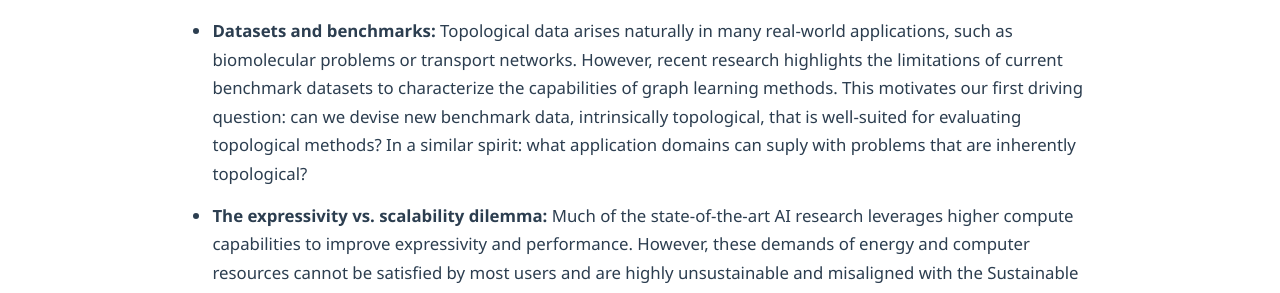
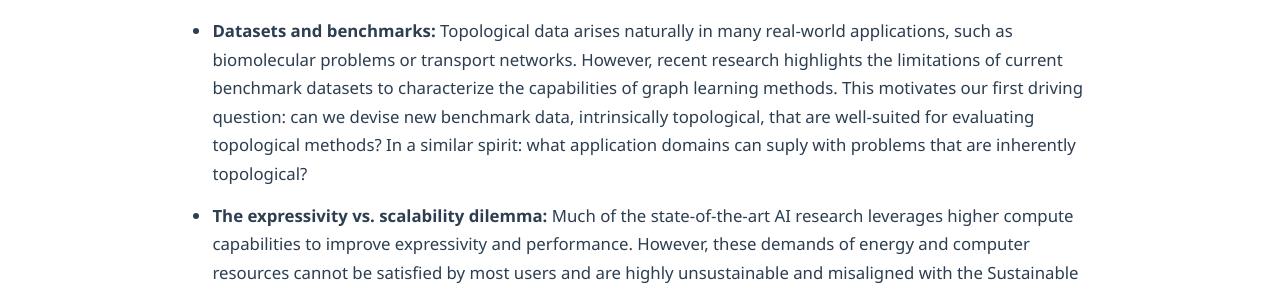
Before and after one commit to aidos-lab/tdl-workshop, a Jekyll site: the page built from index.html, in a window 1280 px wide and 900 px high, scrolled down 684 px. Shown: the part 241-534 px from the top of the window. Built offline with Jekyll 4.4.1, drawn with Linux system fonts in a browser that asks for light colours.

Commit message:
fixed typo

```diff
--- a/index.html
+++ b/index.html
@@ -32,7 +32,7 @@
     <div class="about-body">
       <p>This workshop aims to bring together researchers and practicioners from the fields of topological data analysis and deep learning to foster collaboration and exchange of ideas. Through a combination of plenary talks, focused project work, and interactive sessions, we will explore the latest developments in topological deep learning and identify promising directions for future research. Some themes we hope to cover include, but are not limited, to:</p>
       <ul>
-        <li><strong>Datasets and benchmarks:</strong> Topological data arises naturally in many real-world applications, such as biomolecular problems or transport networks. However, recent research highlights the limitations of current benchmark datasets to characterize the capabilities of graph learning methods. This motivates our first driving question: can we devise new benchmark data, intrinsically topological, that is well-suited for evaluating topological methods? In a similar spirit: what application domains can suply with problems that are inherently topological?</li>
+        <li><strong>Datasets and benchmarks:</strong> Topological data arises naturally in many real-world applications, such as biomolecular problems or transport networks. However, recent research highlights the limitations of current benchmark datasets to characterize the capabilities of graph learning methods. This motivates our first driving question: can we devise new benchmark data, intrinsically topological, that are well-suited for evaluating topological methods? In a similar spirit: what application domains can suply with problems that are inherently topological?</li>
         <li><strong>The expressivity vs. scalability dilemma:</strong> Much of the state-of-the-art AI research leverages higher compute capabilities to improve expressivity and performance. However, these demands of energy and computer resources cannot be satisfied by most users and are highly unsustainable and misaligned with the Sustainable Development Goals of the United Nations. Incorporating topological and geometric biases can significantly reduce model size without sacrificing performance, as demonstrated by equivariant networks—leveraging geometric group theory—and neural k-forms—leveraging differential geometry. We aim to contribute to this line of work by exploring new topological methods for the development of expressive yet scalable models.</li>
         <li><strong>Topological neural networks:</strong> Recently, many graph learning methods have been extended to accommodate higher-order domains—going beyond pairwise interactions—such as simplicial complexes, hypergraphs, or cell complexes. However, these are based on a common approach in graph neural networks known as message passing, and as such, suffer from the same shortcomings already known to exist in graph data, like over-squashing and over-smoothing. Our third question concerns the development of alternative approaches to learn from relational data, either graph-like or with higher-order relations.</li>
         <li><strong>Mathematical foundations of AI:</strong> Finally, we aim to invite participants of the workshop to explore the use of topology and geometry to better understand specific existing models or fundamental questions in AI that lack clear explanations.</li>
```
